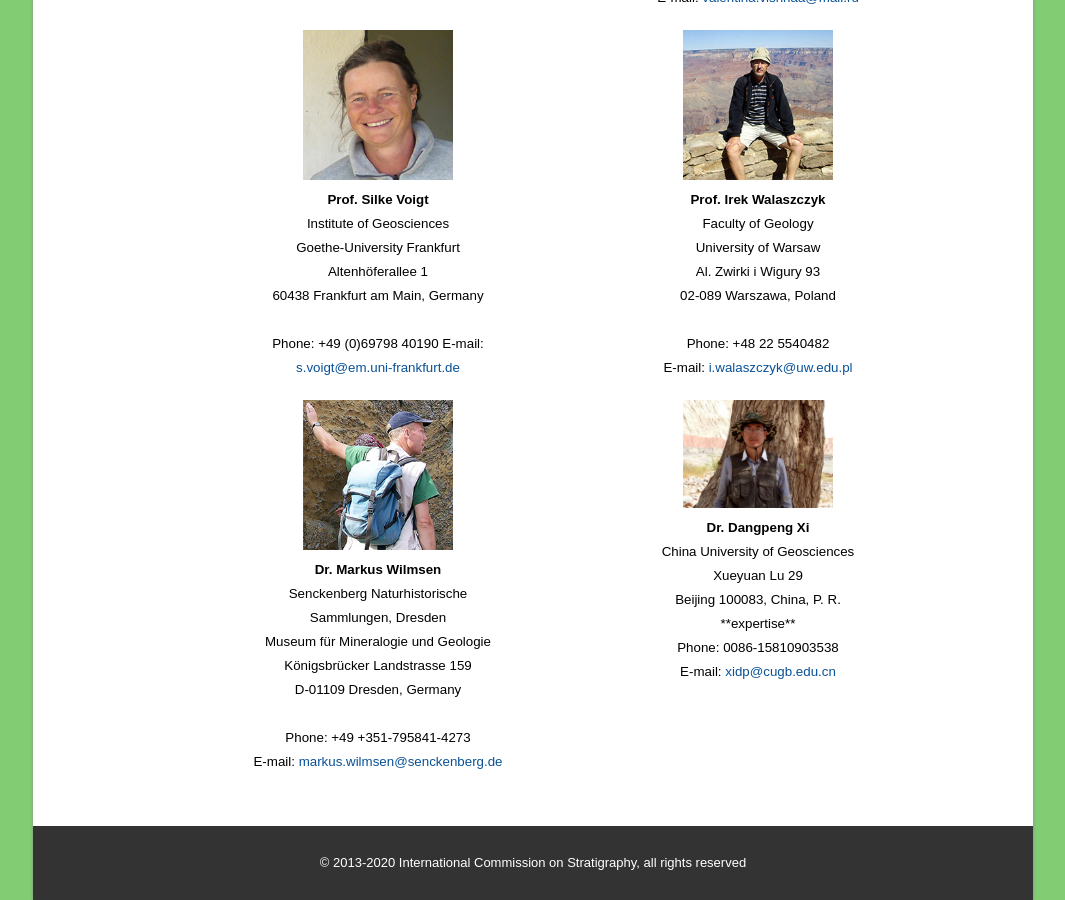
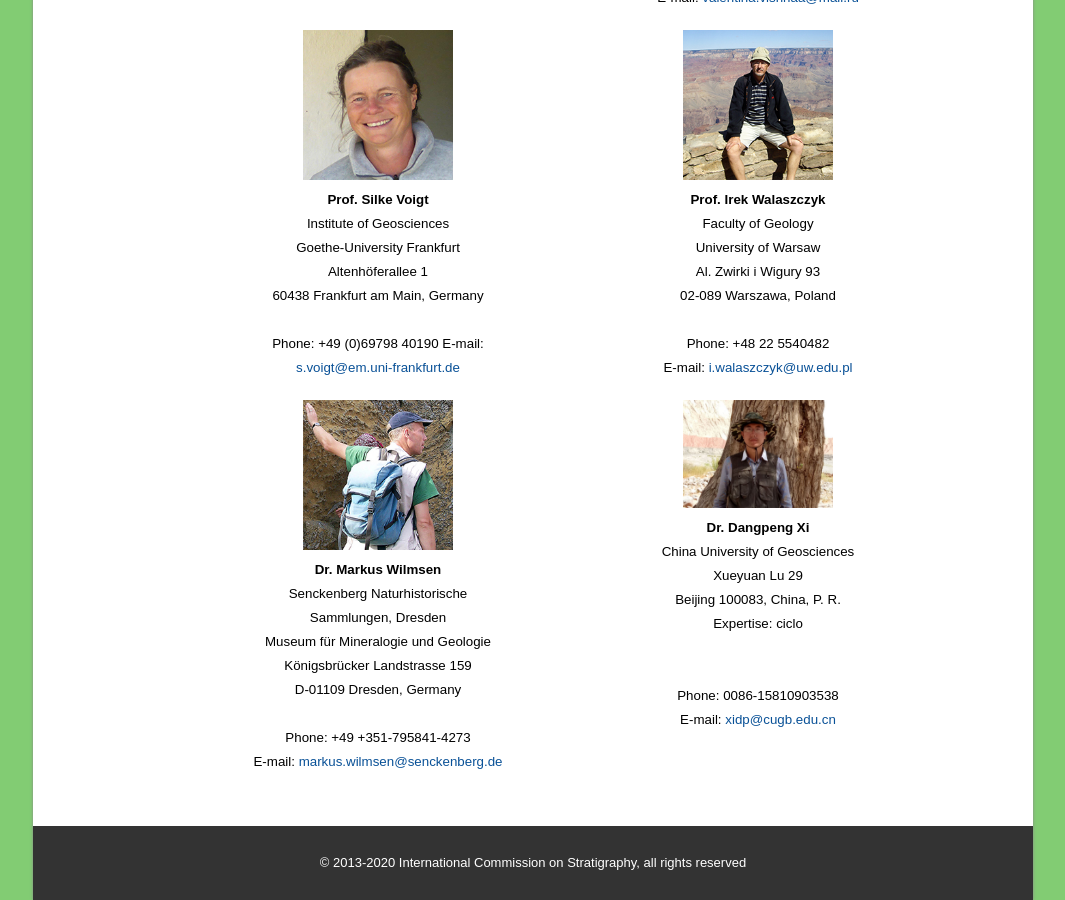
Before and after one commit to i-c-stratigraphy/subcommission-cretaceous, a Jekyll site: the page built from pages/members.md, in a window 1280 px wide and 900 px high, scrolled down 3199 px. Shown: the whole window, without its empty margins (107-1172 px from the left). Built offline with Jekyll 4.4.1, drawn with Linux system fonts in a browser that asks for light colours.

Commit message:
Update members.md

```diff
--- a/pages/members.md
+++ b/pages/members.md
@@ -191,7 +191,8 @@ permalink: /members
      China University of Geosciences<br />
         Xueyuan Lu 29<br />
         Beijing 100083, China, P. R.<br />
-**expertise**
+       Expertise: ciclo <br />
+        <br />
         <br />
         Phone: 0086-15810903538<br />
         E-mail: <a href="mailto:xidp@cugb.edu.cn">xidp@cugb.edu.cn</a>
```
